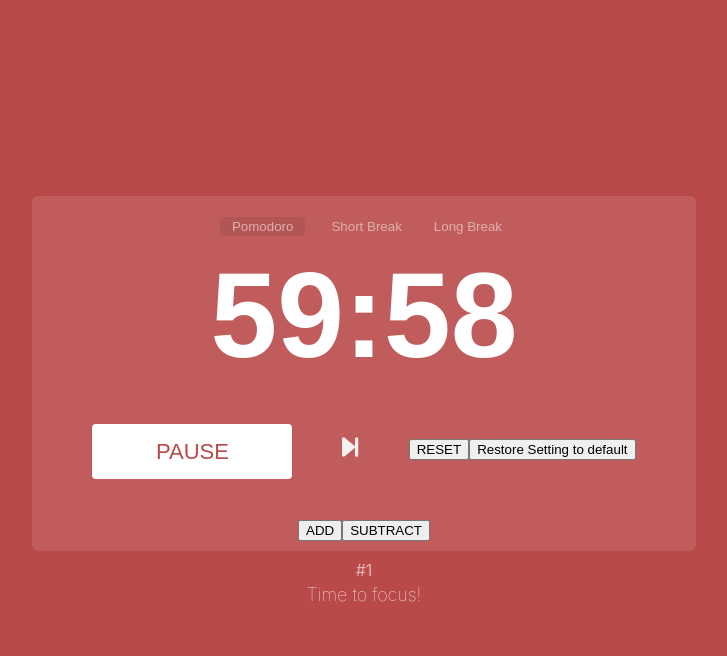
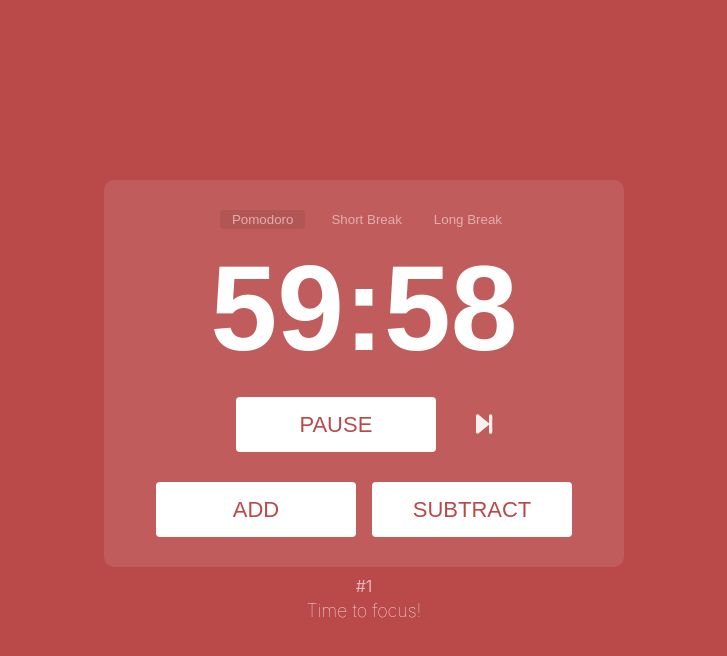
Before and after one commit to serena-marie/pomoclone, a React (Create React App) app: page / in a window 1280 px wide. Both pictures are taken after a click on the button "START". Shown: the top 656 px of the page, without its empty margins (276-1003 px from the left). Built offline with nearby package versions, Linux system fonts and the light colour scheme.

Commit message:
fix: Handle logging correctly when timer skips forward

```diff
--- a/src/components/timer/TimerControls.js
+++ b/src/components/timer/TimerControls.js
@@ -1,25 +1,41 @@
-import React from 'react';
 import PropTypes from 'prop-types';
 import { FontAwesomeIcon } from '@fortawesome/react-fontawesome';
 import { faForwardStep } from '@fortawesome/free-solid-svg-icons';
-import { TIMERCONTROLS } from '../../consts/timerControls';
+import { TIMERCONTROLS } from '../../consts/';
 
-// eslint-disable-next-line require-jsdoc
+/**
+ * Component that displays Timer Controls - Start / Pause and Skip Forward buttons
+ * @param { boolean } timerActive timer state from redux
+ * @param { string } buttonState current state to display for start / pause button
+ * @param { Function } onTimerControl Function that handles timer's behavior based on buttonState
+ * @param { Function } onReset Function that resets timer back to initial state
+ * @param { Function } onResetSettings Function that resets ALL settings back to app default
+ * @param { Function } onModifyActiveTimer Function that modifies the active timer to add or subtract time
+ * @return { JSX.Element }
+ */
 function TimerControls({ timerActive, buttonState, onTimerControl, onReset, onResetSettings, onModifyActiveTimer}) {
+  /**
+   * Handles click on skip forward button by pausing (and logging) and then resetting the timer
+   */
+  function handleSkipForward() {
+    onTimerControl(buttonState);
+    onReset();
+  }
+
   return (
     <div className='timerControls'>
-      <button className='startPause' onClick={() => onTimerControl(buttonState)}> { buttonState } </button>
-      <FontAwesomeIcon icon={faForwardStep} onClick={() => onReset()}/>
-      <button onClick={onReset}> { TIMERCONTROLS.reset }</button>
-      <button onClick={onResetSettings}>Restore Setting to default</button>
+      <button className='controls' onClick={() => onTimerControl(buttonState)}> { buttonState } </button>
+      <FontAwesomeIcon icon={faForwardStep} onClick={() => handleSkipForward()}/>
+      {/* <button onClick={onReset}> { TIMERCONTROLS.reset }</button>
+      <button onClick={onResetSettings}>Restore Setting to default</button> */}
       {/** Only list Add / Subtract controls when timer is active */}
       {
         timerActive &&
                   <div className='timerManipulate'>
-                    <button onClick={() => onModifyActiveTimer(5, TIMERCONTROLS.add)}>
+                    <button className='controls' onClick={() => onModifyActiveTimer(5, TIMERCONTROLS.add)}>
                       { TIMERCONTROLS.add }
                     </button>
-                    <button onClick={() => onModifyActiveTimer(1, TIMERCONTROLS.subtract)}>
+                    <button className='controls' onClick={() => onModifyActiveTimer(1, TIMERCONTROLS.subtract)}>
                       { TIMERCONTROLS.subtract }
                     </button>
                   </div>
--- a/src/styles/pomo.scss
+++ b/src/styles/pomo.scss
@@ -1,8 +1,8 @@
 @import './variables.scss';
 .timerContainer {
     background-color: rgb(255,255,255,0.1);
-    border-radius: 6px;
-    padding: 10px 60px 10px 60px;
+    border-radius: 10px;
+    padding: 0.75em 2em;
 }
 .timerStringContainer {
     .warning {
@@ -18,9 +18,7 @@
     }
 }
 .timerControls {
-    .startPause {
-        display: inline-block;
-        vertical-align: middle;
+    .controls {
         border: none;
         border-radius: 4px;
         font-size: 22px;
@@ -34,11 +32,14 @@
 
     // fontawesome
     svg {
-        display: inline-block;
         vertical-align: middle;
-        margin: 50px;
+        margin-left: 2.5rem;
         opacity: 0.9;
     }
+}
+.timerManipulate {
+    display: flex;
+    gap: 1rem;
 }
 .modeButton {
     background: none;
```
Also changed, not shown: src/components/timer/timer.js (+4 -3 lines), 1 other file (tests, documents, lock files or other folders).
